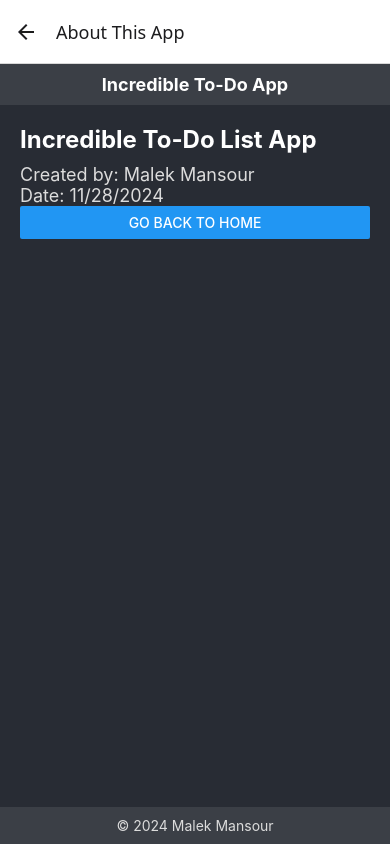
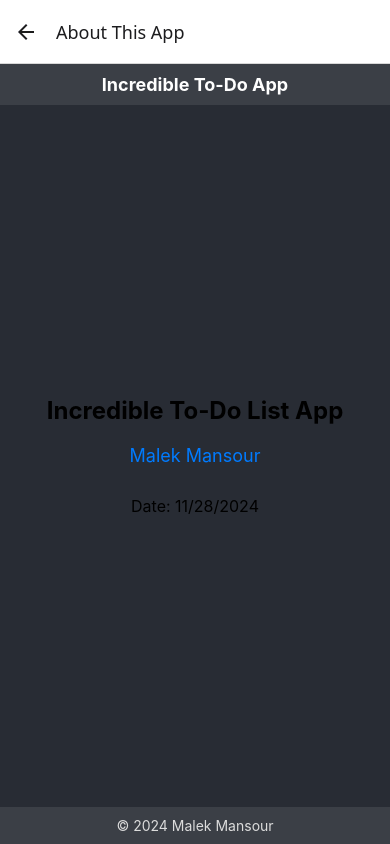
Before and after one commit to MalekMansour/IncredibleToDoListApp-Assignment, a React Native app: screen /About in a window 390 px wide. Built offline with nearby package versions, Linux system fonts and the light colour scheme.

Commit message:
Update AboutScreen.jsx

```diff
--- a/src/screens/AboutScreen.jsx
+++ b/src/screens/AboutScreen.jsx
@@ -1,33 +1,54 @@
-import React from 'react';
-import { Text, Button, StyleSheet } from 'react-native';
+import React, { useState } from 'react';
+import { View, Text, StyleSheet, TouchableOpacity } from 'react-native';
 import MainLayout from '../layouts/MainLayout';
 
-const AboutScreen = ({ navigation }) => {
-  const currentDate = new Date().toLocaleDateString();
+const AboutScreen = () => {
+  const [easterEggVisible, setEasterEggVisible] = useState(false);
+
+  const handlePress = () => {
+    setEasterEggVisible(!easterEggVisible);
+  };
 
   return (
     <MainLayout>
-      <Text style={styles.title}>Incredible To-Do List App</Text>
-      <Text style={styles.subtitle}>Created by: Malek Mansour</Text>
-      <Text style={styles.subtitle}>Date: {currentDate}</Text>
-      <Button
-        title="Go Back to Home"
-        onPress={() => navigation.navigate('Home')}
-      />
+      <View style={styles.container}>
+        <Text style={styles.title}>Incredible To-Do List App</Text>
+        <TouchableOpacity onPress={handlePress}>
+          <Text style={styles.name}>Malek Mansour</Text>
+        </TouchableOpacity>
+        {easterEggVisible && (
+          <Text style={styles.easterEgg}>You've found the Easter Egg!</Text>
+        )}
+        <Text style={styles.date}>Date: {new Date().toLocaleDateString()}</Text>
+      </View>
     </MainLayout>
   );
 };
 
 const styles = StyleSheet.create({
+  container: {
+    alignItems: 'center',
+    justifyContent: 'center',
+    flex: 1,
+  },
   title: {
     fontSize: 24,
-    color: '#ffffff',
     fontWeight: 'bold',
+    marginBottom: 20,
+  },
+  name: {
+    fontSize: 18,
+    color: '#007BFF',
     marginBottom: 10,
   },
-  subtitle: {
-    fontSize: 18,
-    color: '#dcdcdc',
+  easterEgg: {
+    fontSize: 16,
+    color: '#FF4500',
+    marginTop: 10,
+  },
+  date: {
+    fontSize: 16,
+    marginTop: 20,
   },
 });
 
```
